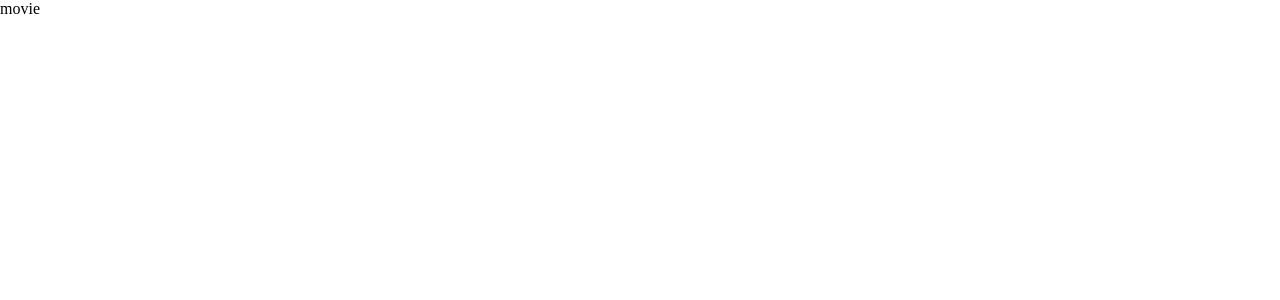
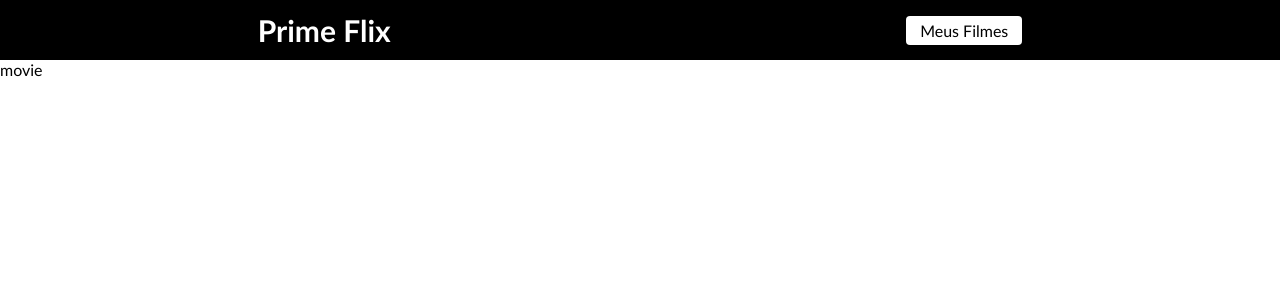
Before and after one commit to mkorrea/primeflix, a React (Create React App) app: page /movie/1 in a window 1280 px wide. Shown: the top 300 px of the page. Built offline with nearby package versions, Linux system fonts and the light colour scheme.

Commit message:
create header component

```diff
--- /dev/null
+++ b/src/components/Header/header.css
@@ -0,0 +1,23 @@
+header{
+    width: 100%;
+    height: 60px;
+    display: flex;
+    justify-content: space-around;
+    align-items: center;
+    background-color: #000000;
+}
+
+header .logo{
+    font-size: 30px;
+    font-weight: bold;
+    text-decoration: none;
+    color: #ffffff;
+}
+
+header .favoritos{
+    padding: 5px 14px;
+    text-decoration: none;
+    border-radius: 4px;
+    color: #000000;
+    background-color: #ffffff;
+}
--- /dev/null
+++ b/src/components/Header/index.js
@@ -0,0 +1,13 @@
+import './header.css'
+import { Link } from 'react-router-dom'
+
+function Header () {
+    return (
+        <header>
+            <Link to='/' className='logo'> Prime Flix </Link>
+            <Link to='/favoritos' className='favoritos'> Meus Filmes </Link>
+        </header>
+    )
+}
+
+export default Header;
--- a/src/index.css
+++ b/src/index.css
@@ -3,3 +3,7 @@
     margin: 0;
     box-sizing: border-box;
 }
+
+body{
+    font-family: 'Gill Sans', 'Gill Sans MT', Calibri, 'Trebuchet MS', sans-serif;
+}
--- a/src/pages/Home/index.js
+++ b/src/pages/Home/index.js
@@ -2,7 +2,7 @@
 function Home () {
     return (
         <div>
-            asdasd
+
         </div>
     )
 }
--- a/src/routes.js
+++ b/src/routes.js
@@ -1,11 +1,13 @@
 import { BrowserRouter, Routes, Route } from 'react-router-dom'
 
+import Header from './components/Header'
 import Home from './pages/Home'
 import Movie from './pages/Movie'
 
 function RoutesApp () {
     return (
         <BrowserRouter>
+            <Header />
             <Routes>
                 <Route path='/' element={ <Home /> } />
                 <Route path='/movie/:id' element={ <Movie /> }/>
```
